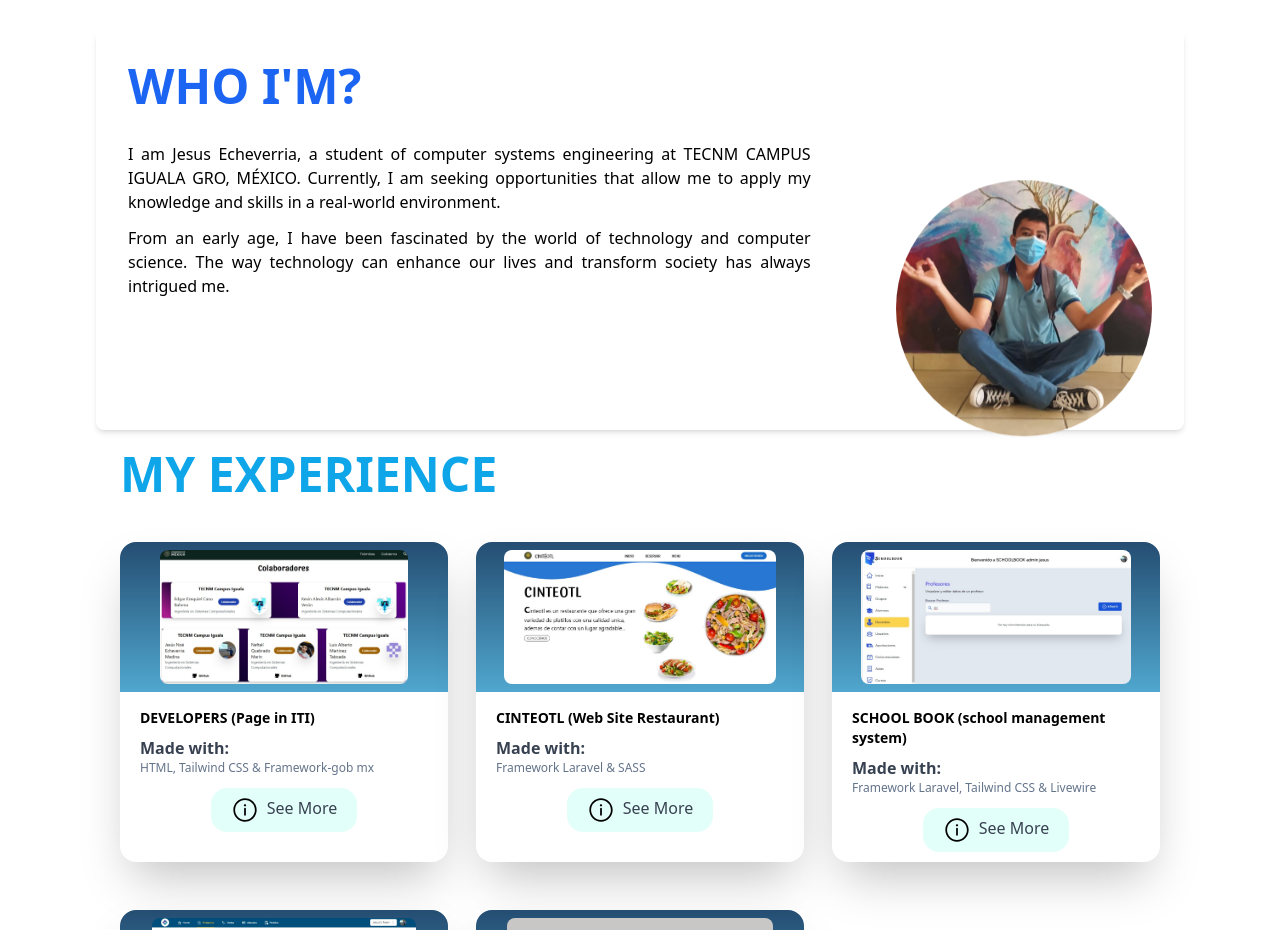
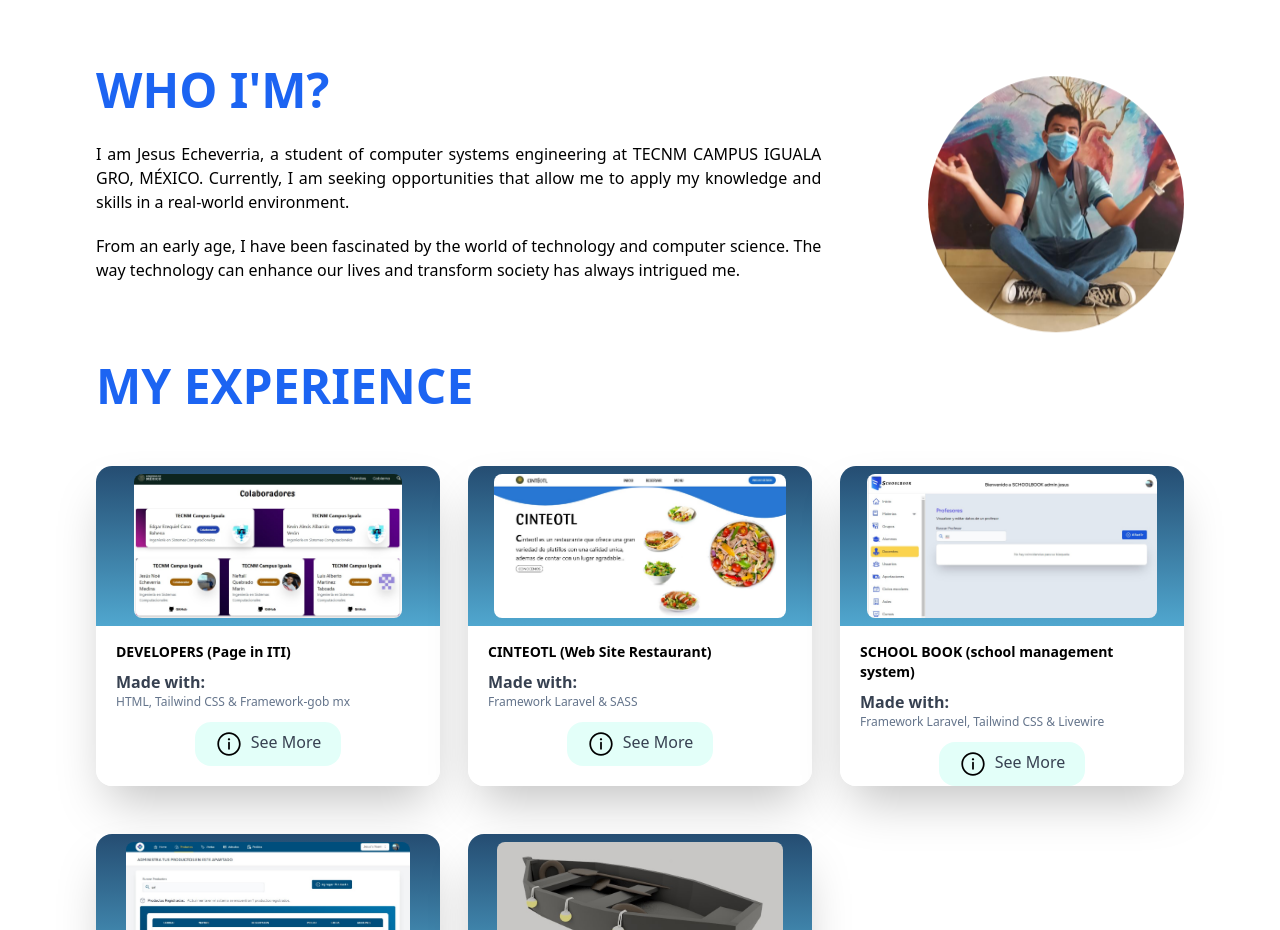
Before and after one commit to EcheverriaJesus/JesusEcheverria.github.io, a React (Create React App) app: page / in a window 1280 px wide. Shown: the part 802-1732 px from the top of the page. Built offline with nearby package versions, Linux system fonts and the light colour scheme; a web font is replaced by a local one.

Commit message:
Mejorando dieño de los contenedores en el main

```diff
--- a/src/App.css
+++ b/src/App.css
@@ -39,7 +39,10 @@
 }
 
 .fondode{
-  background: linear-gradient(#20082e, #9198e5);
+  background: linear-gradient(90deg, rgb(255, 166, 0) 0%, rgb(255, 196, 35) 11%, rgb(153, 160, 59) 39%, rgba(70, 127, 123, 1) 61%, rgba(7, 58, 187, 1) 100%);
+}
+.fondodeg{
+  background: linear-gradient(180deg, rgb(214, 233, 241) 0%, rgb(224, 230, 233) 34%, rgb(255, 255, 255) 100%);
 }
 
 
--- a/src/App.js
+++ b/src/App.js
@@ -48,16 +48,18 @@ function App() {
           <Card_CV />
         </section>
       </header>
-
-      <main className='h-auto pb-10 bg-white px-4 pt-4 md:px-14 md:pt-8 lg:px-24'>
+      {/* h-auto pb-10 bg-white px-4 pt-4 md:px-14 md:pt-8 lg:px-24 */}
+      <main className=''>
         <section className="hidden sm:flex py-5 justify-center degradado w-full lg:hidden">
           <Card_CV />
         </section>
-        <About_Me />
+        <div className='px-8 md:px-24 py-10'>
+          <About_Me />
+        </div>
 
         {/* Tarjetas de proyectos */}
-        <h2 className='font-bold text-3xl md:text-5xl text-sky-500 py-5 pl-6'>MY EXPERIENCE</h2>
-        <section className='flex flex-col sm:grid grid-cols-2 md:grid-cols-3 w-full h-auto p-6 md:gap-7'>
+        <h2 className='font-bold text-3xl md:text-5xl text-blue-600 px-8 pb-7 md:px-24 md:py-7'>MY EXPERIENCE</h2>
+        <section className='flex flex-col sm:grid grid-cols-2 md:grid-cols-3 w-full h-auto md:gap-7 px-8 md:px-24 md:py-7'>
           <Card_Proyect image="/JesusEcheverria.github.io/Images/Page_Developers_iti.jpg" title="DEVELOPERS (Page in ITI)" made="HTML, Tailwind CSS & Framework-gob mx" />
 
           <Card_Proyect image="/JesusEcheverria.github.io/Images/Cinteolt.jpg" link="https://github.com/EcheverriaJesus/Cinteotl" title="CINTEOTL (Web Site Restaurant)" made="Framework Laravel & SASS" />
@@ -70,8 +72,8 @@ function App() {
         </section>
 
       </main>
-      <footer className='flex bg-black w-full h-64'>
-
+      <footer className='flex bg-gradient-to-t from-[#50a7cf] to-[#254d72]  w-full h-64'>
+        <div className='fondode w-full h-3'></div>
       </footer>
     </div>
   );
--- a/src/Components/About_Me.js
+++ b/src/Components/About_Me.js
@@ -2,24 +2,22 @@ import React from 'react'
 
 export default function About_Me() {
   return (
-       <div className='p-6 lg:p-8 shadow-md rounded-lg h-auto pb-10'>
-          <div className='flex'>
-            <h2 className='font-bold text-3xl md:text-5xl text-blue-600'>WHO I'M?</h2>
-          </div>
-          <section className='flex flex-col w-full h-full gap-5 md:flex-row justify-between pt-8'>
-          <div className='flex flex-col w-full text-justify md:w-2/3 gap-3'>
-            <p className=''>
+    <div className='flex flex-col justify-between md:flex-row'>
+      <section className='text-justify  w-auto md:w-8/12'>
+        <h2 className='font-bold text-3xl md:text-5xl text-blue-600 py-7'>WHO I'M?</h2>
+        <div className='space-y-5'>
+          <p>
             I am Jesus Echeverria, a student of computer systems engineering at TECNM CAMPUS IGUALA GRO, MÉXICO. Currently, I am seeking opportunities that allow me to apply my knowledge and skills in a real-world environment.
           </p>
-            <p className=''>
+          <p>
             From an early age, I have been fascinated by the world of technology and computer science. The way technology can enhance our lives and transform society has always intrigued me.
           </p>
         </div>
-            <div className='flex justify-center md:flex'>
+      </section>
+      <section className='flex justify-center py-10 w-auto md:p-0'>
         <a href='https://www.instagram.com/jesus_echeverria_01/' target='_blank' rel="noopener noreferrer">
-                <img className="h-24 md:h-36 lg:h-64 rounded-full flotar hover:grayscale cursor-pointer" src="/JesusEcheverria.github.io/Images/Perfil.jpg" alt="" />
+          <img className="h-56 md:h-36 lg:h-64 rounded-full flotar hover:grayscale cursor-pointer" src="/JesusEcheverria.github.io/Images/Perfil.jpg" alt="" />
         </a>
-            </div>
       </section>
     </div>
   )
--- a/src/Components/Card_Proyect.js
+++ b/src/Components/Card_Proyect.js
@@ -3,16 +3,16 @@ import React from 'react'
 export default function Card_Proyect(props) {
     return (
 
-            <div className='flex flex-col w-full h-80 rounded-b-2xl shadow-2xl bg-white pb-5 mb-5'>
+            <div className='flex flex-col w-full h-80 rounded-b-2xl shadow-2xl mb-5'>
                 <div className='flex justify-center bg-gradient-to-t from-[#50a7cf] to-[#254d72] w-full h-1/2 rounded-t-2xl p-2'>
                 <img className="h-6/7 rounded-lg" src={ props.image } alt="" />
                 </div>
-                <div className='flex flex-col h-1/2 px-5 my-4'>
+                <div className='flex flex-col h-1/2 px-5 py-4 rounded-b-2xl bg-white'>
                     <h4 className='font-semibold text-sm'>{ props.title }</h4>
                     <p className='font-semibold text-gray-700 pt-2'>Made with:</p>
                     <p className='font-normal text-slate-500 text-xs pb-3'>{ props.made }</p>
                     <div className='flex justify-center'>
-                        <div className='flex gap-2 py-2 px-5 rounded-2xl cursor-pointer bg-[#e3fff9] hover:scale-[1.1] ease-in duration-300 mb-3 hover:text-black hover:font-semibold'>
+                        <div className='flex gap-2 py-2 px-5 rounded-2xl cursor-pointer bg-[#e3fff9] hover:scale-[1.1] ease-in duration-300 hover:text-black hover:font-semibold'>
                             <svg className='w-7' viewBox="0 0 24 24">
                                 <path
                                     d="m12.002 2.005c5.518 0 9.998 4.48 9.998 9.997 0 5.518-4.48 9.998-9.998 9.998-5.517 0-9.997-4.48-9.997-9.998 0-5.517 4.48-9.997 9.997-9.997zm0 1.5c-4.69 0-8.497 3.807-8.497 8.497s3.807 8.498 8.497 8.498 8.498-3.808 8.498-8.498-3.808-8.497-8.498-8.497zm0 6.5c-.414 0-.75.336-.75.75v5.5c0 .414.336.75.75.75s.75-.336.75-.75v-5.5c0-.414-.336-.75-.75-.75zm-.002-3c.552 0 1 .448 1 1s-.448 1-1 1-1-.448-1-1 .448-1 1-1z"
```
Lines whose indentation alone changed are shown as unchanged.
